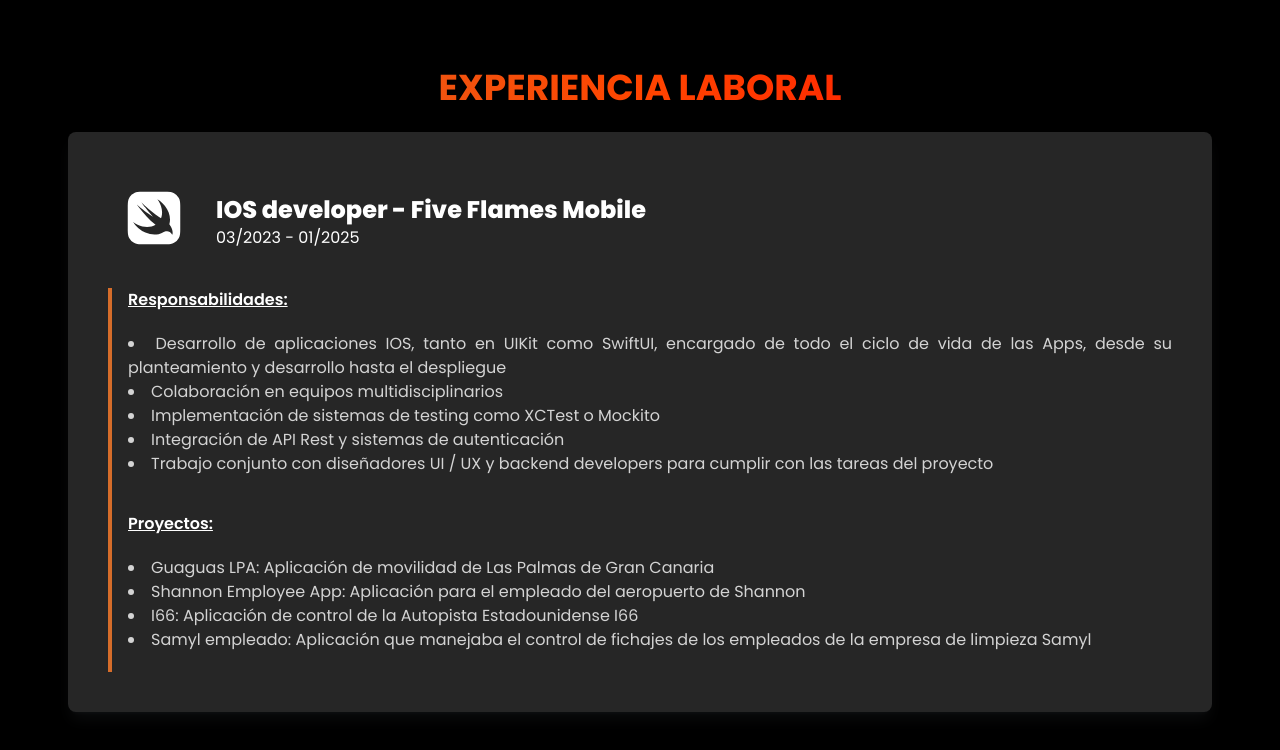
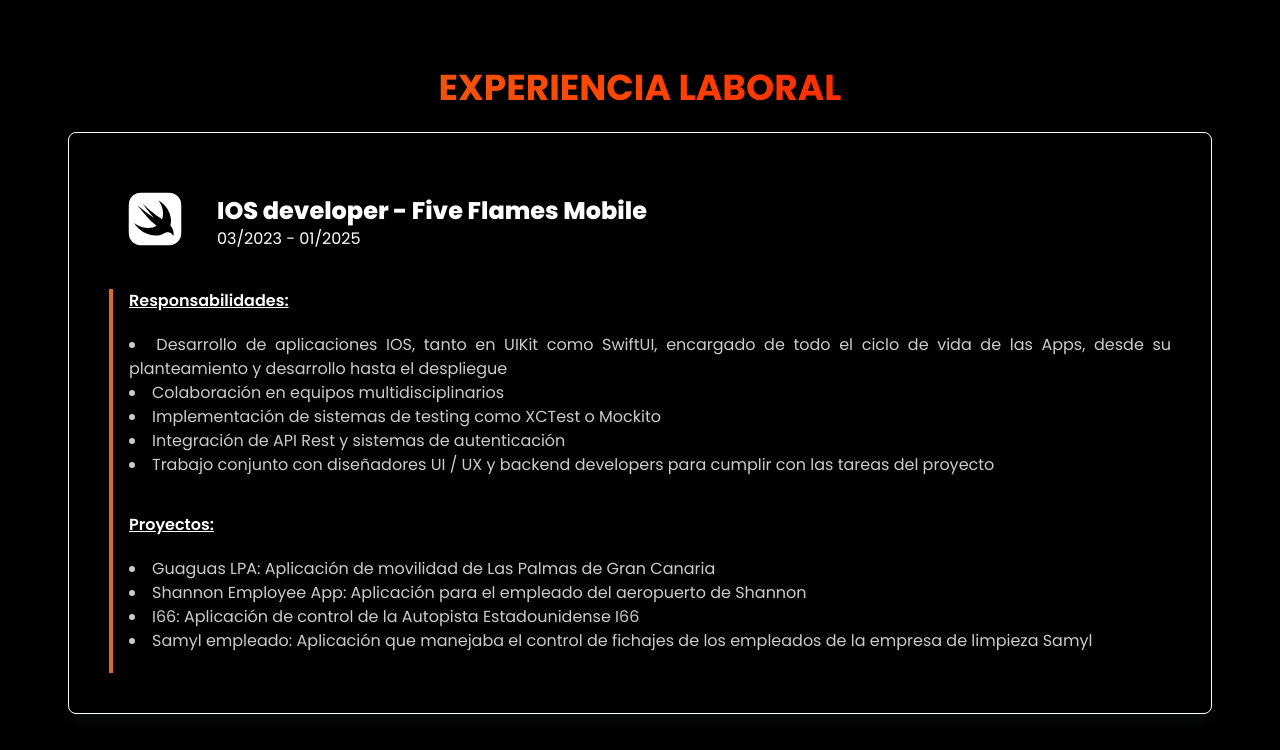
Before and after one commit to pablofu9/lading-page, a React (Vite) app: page / in a window 1280 px wide. Shown: the part 2080-2830 px from the top of the page. Built offline with nearby package versions, Linux system fonts and the light colour scheme.

Commit message:
change experience b

```diff
--- a/src/components/ExperienceCard.jsx
+++ b/src/components/ExperienceCard.jsx
@@ -10,7 +10,7 @@
   techIcon: TechIconComponent // Nuevo prop para el icono tecnológico
 }) => {
   return (
-    <div className="bg-darkGray shadow-lg rounded-lg p-10 mx-auto w-auto h-auto shadow-gray-500/10 text-justify">
+    <div className="bg-black shadow-lg rounded-lg p-10 mx-auto w-auto h-auto shadow-gray-500/10 text-justify border-white border">
       <div className="flex items-center mb-4">
         {/* Icono tecnológico (si se pasa) */}
         {TechIconComponent && <TechIcon icon={TechIconComponent}/>}
```
